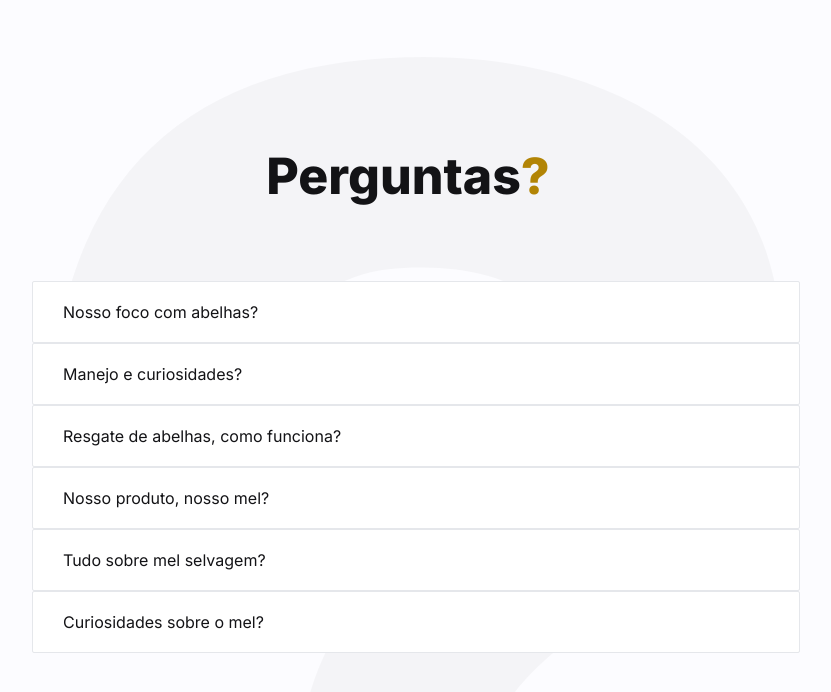
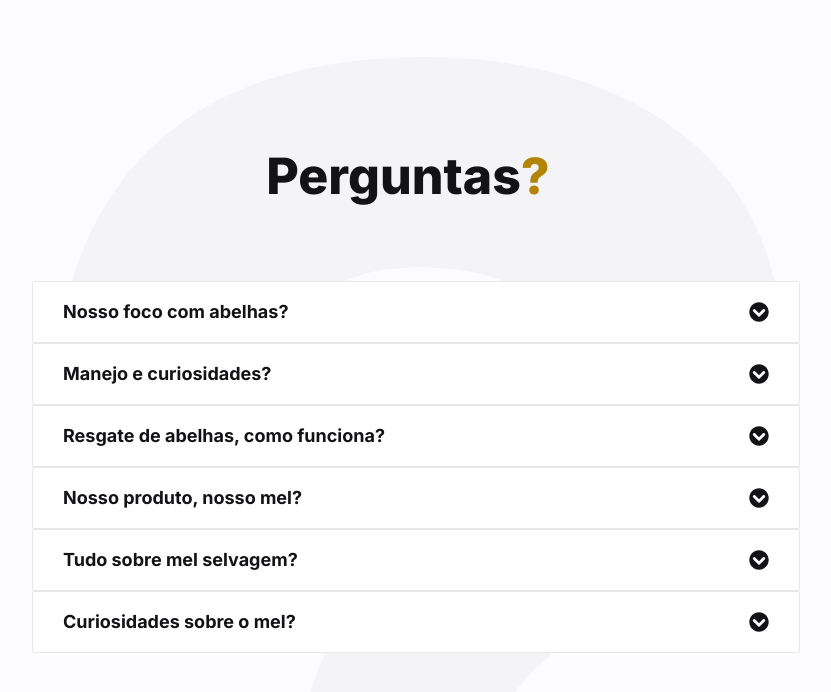
Before and after one commit to k-nylander/Mel_Selvagem-free, a React (Create React App) app: page / in a window 1280 px wide. Shown: the part 3061-3753 px from the top of the page, without its empty margins (224-1055 px from the left). Built offline with nearby package versions, Linux system fonts and the light colour scheme; the HTML template or start-up script is replaced by a standard one.

Commit message:
feat: accordion part 9

```diff
--- a/src/components/Accordion.js
+++ b/src/components/Accordion.js
@@ -13,7 +13,14 @@ const Accordion = ({accordion}) => {
     <div className='cursor-pointer'>
       <div className='bg-white border rounded-sm'>
         <div className='min-h-[60px] flex items-center justify-between px-[30px]'>
-          <h6>{question}</h6>
+          <h6 className='h6'>{question}</h6>
+          <div>
+            {isOpen ? (
+              <FaChevronCircleUp className='text-[20px] text-neutral-500' />
+            ):(
+              <FaChevronCircleDown className='text-[20px] text-neutral-500' />
+            )}
+          </div>
         </div>
       </div>
     </div>
```
